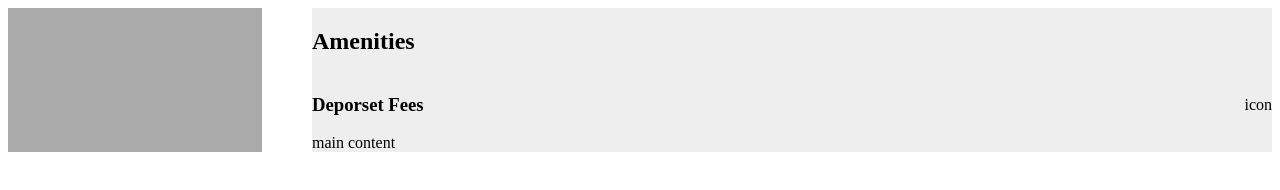
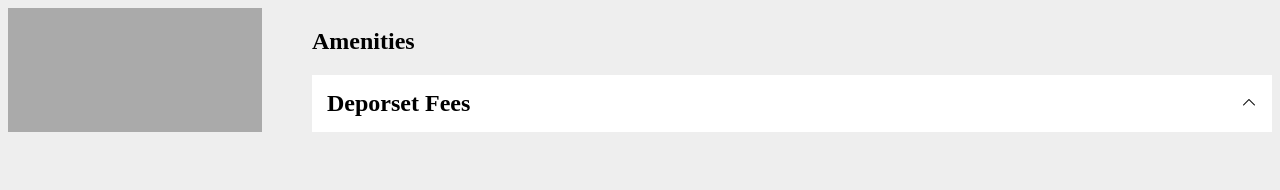
Before and after one commit to helongbin/gulp-webpack-react, a React app: page / in a window 1280 px wide. Built offline with nearby package versions, Linux system fonts and the light colour scheme.

Commit message:
modify section component

```diff
--- a/package.json
+++ b/package.json
@@ -27,6 +27,7 @@
     "eslint": "^3.14.1",
     "eslint-loader": "^1.6.1",
     "extract-text-webpack-plugin": "^2.0.0-beta",
+    "file-loader": "^0.10.0",
     "gulp": "^3.9.1",
     "gulp-cached": "^1.1.1",
     "gulp-copy": "^1.0.0",
@@ -41,6 +42,7 @@
     "react": "^15.4.2",
     "react-dom": "^15.4.2",
     "style-loader": "^0.13.1",
+    "url-loader": "^0.5.7",
     "webpack": "^2.2.0",
     "webpack-dev-server": "^2.3.0"
   }
--- a/src/js/components/section.js
+++ b/src/js/components/section.js
@@ -4,15 +4,26 @@ import React from "react";
 export default class Section extends React.Component {
     constructor(props) {
         super(props);
+        this.state = {
+            isExpanded: false
+        };
+        this.isExpandSection = this.isExpandSection.bind(this);
+    }
+    isExpandSection() {
+        this.setState({isExpanded: !this.state.isExpanded});
     }
     render() {
+        let contentActiveClass = this.state.isExpanded ? "section-content-active" : "section-content-inactive";
+        let iconActiveClass = this.state.isExpanded ? "icon-unfold" : "icon-fold";
         return (
             <div id="component-section">
-                <div className="section-header">
-                    <h3>{this.props.title}</h3>
-                    <span>icon</span>
+                <div className="section-header" onClick={this.isExpandSection}>
+                    <h2>{this.props.title}</h2>
+                    <span className={`iconfont ${iconActiveClass}`}></span>
                 </div>
-                <div className="section-content">main content</div>
+                <div className={`section-content ${contentActiveClass}`}>
+                    main content
+                </div>
             </div>
         );
     }
--- a/src/less/about.less
+++ b/src/less/about.less
@@ -1,3 +1,5 @@
+
+@import "common/iconfont";
 
 @import "common/nav";
 @import "common/section";
--- a/src/less/about/page.less
+++ b/src/less/about/page.less
@@ -2,9 +2,9 @@
 body {
   display: flex;
   justify-content: flex-start;
+  background: #eee;
 }
 #content {
   width: 100%;
   max-width: 960px;
-  background: #eee;
 }
--- a/src/static/icons/iconfont.less
+++ b/src/less/common/iconfont.less
@@ -1,10 +1,10 @@
 
 @font-face {font-family: "iconfont";
-  src: url('iconfont.eot?t=1487595263944'); /* IE9*/
-  src: url('iconfont.eot?t=1487595263944#iefix') format('embedded-opentype'), /* IE6-IE8 */
-  url('iconfont.woff?t=1487595263944') format('woff'), /* chrome, firefox */
-  url('iconfont.ttf?t=1487595263944') format('truetype'), /* chrome, firefox, opera, Safari, Android, iOS 4.2+*/
-  url('iconfont.svg?t=1487595263944#iconfont') format('svg'); /* iOS 4.1- */
+  src: url('../../static/icons/iconfont.eot?t=1487595263944'); /* IE9*/
+  src: url('../../static/icons/iconfont.eot?t=1487595263944#iefix') format('embedded-opentype'), /* IE6-IE8 */
+  url('../../static/icons/iconfont.woff?t=1487595263944') format('woff'), /* chrome, firefox */
+  url('../../static/icons/iconfont.ttf?t=1487595263944') format('truetype'), /* chrome, firefox, opera, Safari, Android, iOS 4.2+*/
+  url('../../static/icons/iconfont.svg?t=1487595263944#iconfont') format('svg'); /* iOS 4.1- */
 }
 
 .iconfont {
--- a/src/less/common/section.less
+++ b/src/less/common/section.less
@@ -1,12 +1,25 @@
 
 #component-section {
+  background: #fff;
   .section-header {
     display: flex;
     justify-content: space-between;
     align-items: center;
-    h3 {
+    padding: 0 15px;
+    cursor: pointer;
+    h2 {
       display: inline-flex;
+      margin: 15px 0;
     }
+  }
+  .section-header:hover {
+    background: #eff8f8;
+  }
+  .section-content {
+    padding: 15px;
+  }
+  .section-content-inactive {
+    display: none;
   }
 
 }
--- a/webpack.config.js
+++ b/webpack.config.js
@@ -55,6 +55,14 @@ module.exports = {
                         use: ["css-loader", "postcss-loader", "less-loader"]
                     })
             },
+            {
+                test:   /\.(ttf|otf|eot|svg|woff2?)(\?.+)?$/,
+                loader: "url-loader",
+                options:  {
+                    limit: 10000,
+                    name: "icons/[name].[ext]"
+                }
+            }
 
         ]
     },
```
